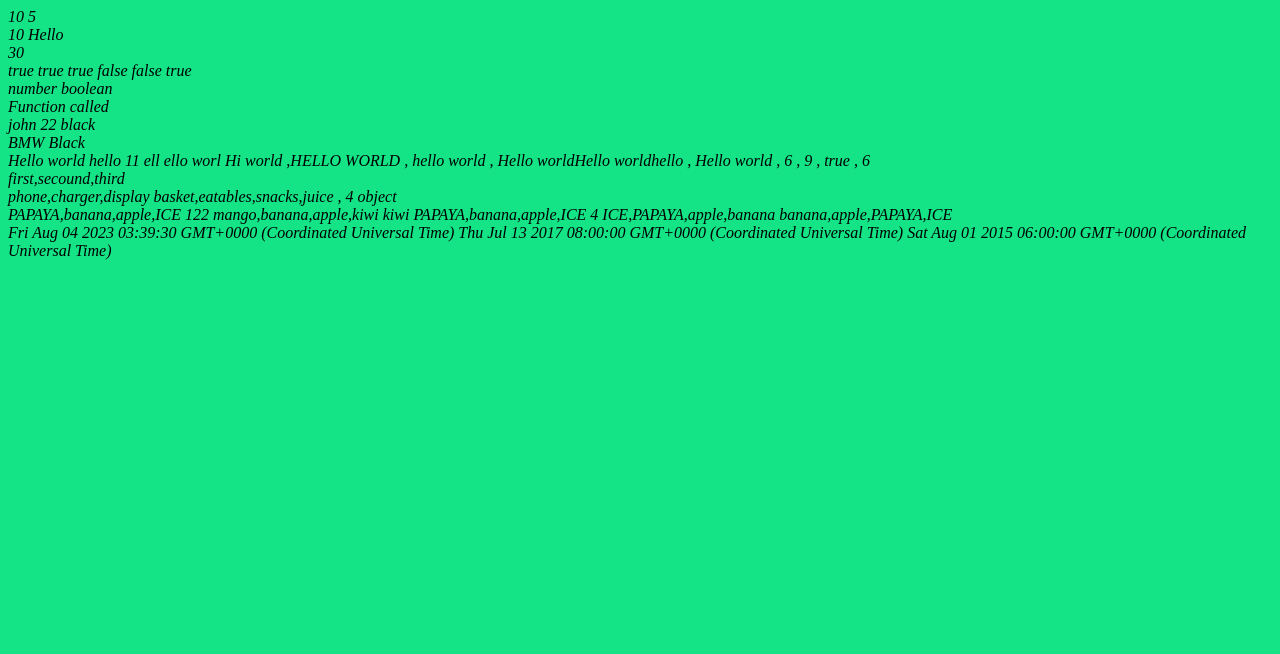
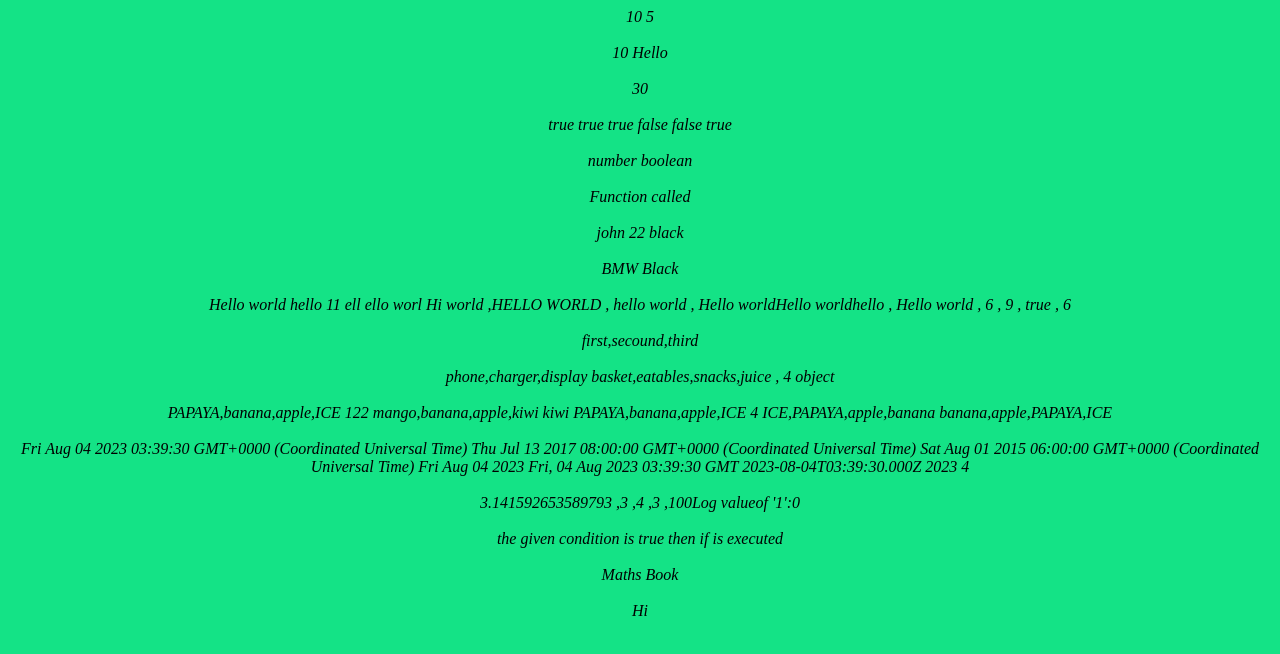
Before and after one commit to rukeshsungala/html, a plain HTML site: page Practise/basic.html in a window 1280 px wide. Drawn offline with Linux system fonts and the light colour scheme.

Commit message:
initial version

```diff
--- a/Practise/basic.html
+++ b/Practise/basic.html
@@ -7,19 +7,23 @@
     </head>
 
     <body class="body">
-        <div id="first"></div>
-        <div id="fi"></div>
-        <div id="add"></div>
-        <div id="compare"></div>
-        <div id="c"></div>
-        <div id="show"></div>
-        <div id="object"></div>
-        <div id="obj2"></div>
-        <div id="string"></div>
-        <div id="arr"></div>
-        <div id="arr1"></div>
-        <div id="arrm"></div>
-        <div id="date"></div>
+        <div id="first"></div><br>
+        <div id="fi"></div><br>
+        <div id="add"></div><br>
+        <div id="compare"></div><br>
+        <div id="c"></div><br>
+        <div id="show"></div><br>
+        <div id="object"></div><br>
+        <div id="obj2"></div><br>
+        <div id="string"></div><br>
+        <div id="arr"></div><br>
+        <div id="arr1"></div><br>
+        <div id="arrm"></div><br>
+        <div id="date"></div><br>
+        <div id="mat"></div><br>
+        <div id="ife"></div><br>
+        <div id="nested"></div><br>
+        <div id="for"></div><br>
         <script  src="./first.js"></script>
     </body>
 
--- a/Practise/first.js
+++ b/Practise/first.js
@@ -11,7 +11,7 @@ var num1=10;
 var num2=20;
 var s=num1+num2;
 document.getElementById("add").innerHTML=s;
-// ==,===,!=,!==
+// ==,===,!=,!==, <=,>=,>,<
 var n1=10
 var n2=10
 //it will give true for all ==,===
@@ -86,4 +86,113 @@ const today=new Date();
 //7.new date(year,month,day,hour,minute,second,ms)
 const m=new Date(2017,6,13,8);
 const h=new Date(2015,7,1,6);
-document.getElementById("date").innerHTML=today+" "+m+" "+h;
+
+//to Date string(); it converts readable
+const datestringtext=today.toDateString();
+//to UTC method
+const dateutc=today.toUTCString();
+//to ISO method
+const dateiso=today.toISOString();
+//get date methods
+//1.getFullYear()
+//2.getMonth()
+//3.getDate()
+//4.getHours()
+//5.getMinutes()
+//6.getSeconds()
+//7.getMilliseconds()
+
+
+const fy=today.getFullYear();
+const day=today.getDate();
+
+document.getElementById("date").innerHTML=today+" "+m+" "+h+"  "+datestringtext+"     "+dateutc+"   "+dateiso+"  "+fy+"  "+day;
+
+// Similarly all set methodes did settimg the date
+//1.setFullYear()
+//2.setMonth()
+//3.setDate()
+//4.setHours()
+//5.setMinutes()
+//6.setSeconds()
+//7.setMilliseconds()
+
+//Math method
+//1.Math.pi
+//2.Math.round()
+//3.Math.ceil()
+//4.Math.floor()
+//5.Math.abs()
+//6.Math.log()
+//7.Math.max()
+//8.Math.min()
+//9.Math.sqrt()
+//10.Math.pow()
+//11.Math.random()
+const piValue=Math.PI;
+const roundof=Math.round(piValue)
+const cel=Math.ceil(piValue)
+const flr=Math.floor(piValue);
+const absolute=Math.abs(-100);
+const logvalue=Math.log(1);
+document.getElementById("mat").innerHTML=piValue+" ,"+roundof+" ,"+cel+" ,"+flr+"  ,"+absolute+"Log valueof '1':"+logvalue;
+
+
+// If-Else Statements in JavaScript
+/* if(experssion1==true){
+    execute the if condition
+}
+else if(experssion2 ==true){
+    execute first else if statement
+}
+else if(experssion3 == true){
+    execute the second else if statement
+}
+else{
+    execute else statement
+}*/
+
+const number=10;
+if(number==10){
+    document.getElementById("ife").innerHTML="the given condition is true then if is executed";
+}
+else{
+    document.getElementById("ife").innerHTML="the given condition is false then else is executed";
+}
+
+const book="Maths";
+if(book=="Science"){
+    document.getElementById("nested").innerHTML="Science Book";
+}
+else if(book=="English"){
+    document.getElementById("nested").innerHTML="English Book";
+}
+else if(book=="Hindi"){
+    document.getElementById("nested").innerHTML="Hindi Book";
+
+}
+else{
+    document.getElementById("nested").innerHTML="Maths Book";
+
+}
+
+
+//For-Loops
+/* for(initialization;condition;increment/decrement){
+    //code to be executed
+}
+*/
+for(let i=1;i<=10;i++){
+    document.getElementById("for").innerHTML="Hi"+" ";// it will give directly 10 as output
+    console.log("Now i is="+i); // 1,2,3,4,5,6,7,8,9,10
+}
+
+//While Loop:
+/*while(condition){
+    code
+}*/
+let i=0;
+while(i<10){
+    console.log(i);
+    i++;
+}
--- a/Practise/style.css
+++ b/Practise/style.css
@@ -1,4 +1,5 @@
 .body{
     background-color: rgb(20, 227, 134);
     font-style: italic;
+    text-align: center;
 }
```
